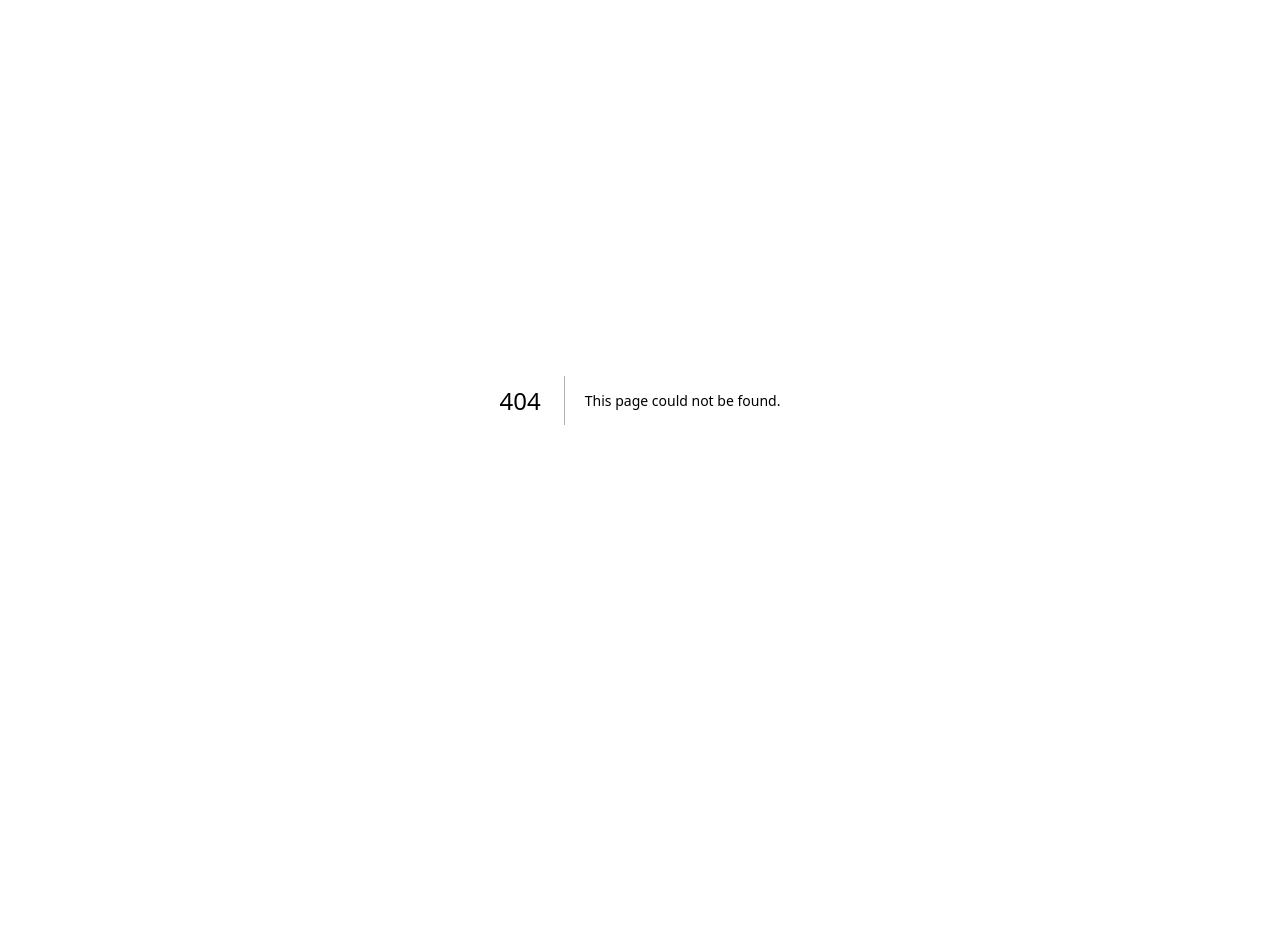
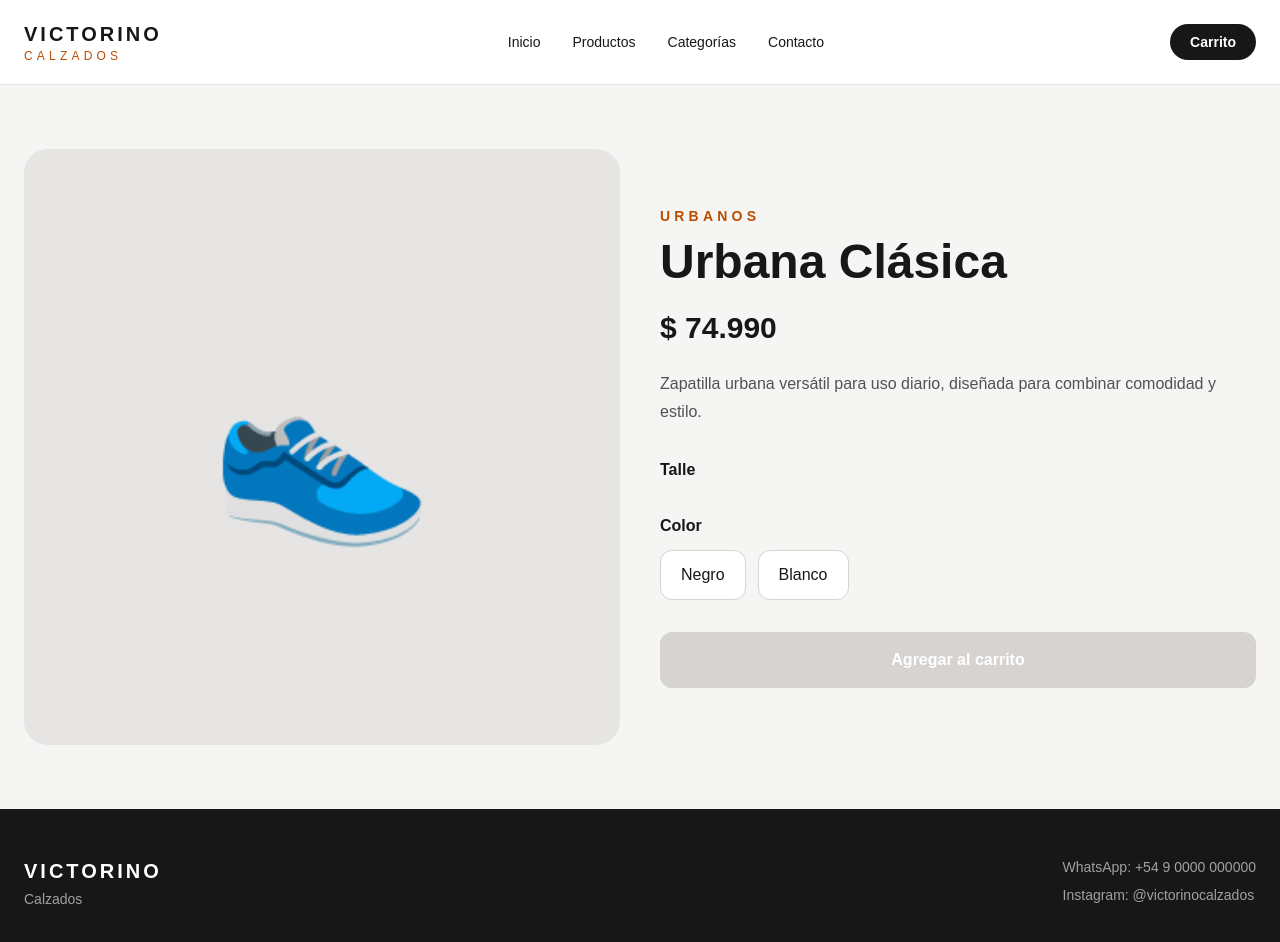
Before and after one commit to emilio-sangenis/victorino-calzados, a Next.js app: page /productos/1 in a window 1280 px wide. Before the commit this address had no page. Shown: the top 942 px of the page. Before the commit the page ends 800 px from the top, so only its background shows below. Built offline with nearby package versions, Linux system fonts and the light colour scheme.

Commit message:
Add product variant selector

```diff
--- /dev/null
+++ b/src/app/productos/[id]/page.tsx
@@ -0,0 +1,70 @@
+import Header from "@/components/layout/Header";
+import Footer from "@/components/layout/Footer";
+import { products } from "@/data/products";
+import { notFound } from "next/navigation";
+import ProductSelector from "@/components/product/ProductSelector";
+
+type ProductPageProps = {
+  params: Promise<{
+    id: string;
+  }>;
+};
+
+export default async function ProductPage({
+  params,
+}: ProductPageProps) {
+  const { id } = await params;
+
+  const product = products.find(
+    (item) => item.id === Number(id)
+  );
+
+  if (!product) {
+    notFound();
+  }
+
+  const formattedPrice = new Intl.NumberFormat("es-AR", {
+    style: "currency",
+    currency: "ARS",
+    maximumFractionDigits: 0,
+  }).format(product.price);
+
+  return (
+    <main className="min-h-screen bg-stone-100 text-neutral-900">
+      <Header />
+
+      <section className="mx-auto grid max-w-7xl gap-10 px-6 py-16 lg:grid-cols-2">
+        <div className="flex aspect-square items-center justify-center rounded-3xl bg-stone-200">
+          <span className="text-[180px]">
+            {product.image}
+          </span>
+        </div>
+
+        <div className="flex flex-col justify-center">
+          <p className="text-sm font-semibold uppercase tracking-[0.3em] text-amber-700">
+            {product.category}
+          </p>
+
+          <h1 className="mt-3 text-5xl font-bold">
+            {product.name}
+          </h1>
+
+          <p className="mt-6 text-3xl font-bold">
+            {formattedPrice}
+          </p>
+
+          <p className="mt-6 max-w-xl leading-7 text-neutral-600">
+            {product.description}
+          </p>
+
+          <div className="mt-8">
+            <p className="mb-3 font-semibold">Talle</p>
+
+            <ProductSelector variants={product.variants} />
+          </div>
+        </div>
+      </section>
+      <Footer />
+    </main>
+  );
+}
--- a/src/components/product/ProductCard.tsx
+++ b/src/components/product/ProductCard.tsx
@@ -1,3 +1,4 @@
+import Link from "next/link";
 import { Product } from "@/types/product";
 
 type ProductCardProps = {
@@ -31,6 +32,12 @@ export default function ProductCard({
         <p className="mt-3 text-xl font-bold">
           {formattedPrice}
         </p>
+        <Link
+          href={`/productos/${product.id}`}
+          className="mt-5 block w-full rounded-xl border border-neutral-900 px-4 py-3 text-center font-semibold hover:bg-stone-100"
+        >
+          Ver producto
+        </Link>
 
         <button className="mt-5 w-full rounded-xl bg-neutral-900 px-4 py-3 font-semibold text-white hover:bg-neutral-700">
           Agregar al carrito
--- /dev/null
+++ b/src/components/product/ProductSelector.tsx
@@ -0,0 +1,97 @@
+"use client";
+
+import { useState } from "react";
+import { ProductVariant } from "@/types/product";
+
+type ProductSelectorProps = {
+  variants: ProductVariant[];
+};
+
+export default function ProductSelector({
+  variants,
+}: ProductSelectorProps) {
+  const colors = [
+    ...new Set(variants.map((variant) => variant.color)),
+  ];
+
+  const [selectedColor, setSelectedColor] = useState<string | null>(null);
+  const [selectedSize, setSelectedSize] = useState<number | null>(null);
+
+  const variantsForSelectedColor = variants.filter(
+    (variant) => variant.color === selectedColor
+  );
+
+  const selectedVariant = variants.find(
+    (variant) =>
+      variant.color === selectedColor &&
+      variant.size === selectedSize
+  );
+
+  function handleColorSelection(color: string) {
+    setSelectedColor(color);
+    setSelectedSize(null);
+  }
+
+  return (
+    <div className="mt-8">
+      <div>
+        <p className="mb-3 font-semibold">Color</p>
+
+        <div className="flex flex-wrap gap-3">
+          {colors.map((color) => (
+            <button
+              key={color}
+              onClick={() => handleColorSelection(color)}
+              className={`rounded-xl border px-5 py-3 ${
+                selectedColor === color
+                  ? "border-neutral-900 bg-neutral-900 text-white"
+                  : "border-stone-300 bg-white hover:border-neutral-900"
+              }`}
+            >
+              {color}
+            </button>
+          ))}
+        </div>
+      </div>
+
+      {selectedColor && (
+        <div className="mt-8">
+          <p className="mb-3 font-semibold">Talle</p>
+
+          <div className="flex flex-wrap gap-3">
+            {variantsForSelectedColor.map((variant) => (
+              <button
+                key={variant.id}
+                disabled={variant.stock === 0}
+                onClick={() => setSelectedSize(variant.size)}
+                className={`rounded-xl border px-5 py-3 ${
+                  variant.stock === 0
+                    ? "cursor-not-allowed border-stone-200 bg-stone-200 text-stone-400"
+                    : selectedSize === variant.size
+                      ? "border-neutral-900 bg-neutral-900 text-white"
+                      : "border-stone-300 bg-white hover:border-neutral-900"
+                }`}
+              >
+                {variant.size}
+              </button>
+            ))}
+          </div>
+        </div>
+      )}
+
+      {selectedVariant && (
+        <p className="mt-5 text-sm text-neutral-600">
+          Stock disponible:{" "}
+          <strong>{selectedVariant.stock}</strong>
+        </p>
+      )}
+
+      <button
+        disabled={!selectedVariant || selectedVariant.stock === 0}
+        className="mt-8 w-full rounded-xl bg-neutral-900 px-6 py-4 font-semibold text-white disabled:cursor-not-allowed disabled:bg-stone-300"
+      >
+        Agregar al carrito
+      </button>
+    </div>
+  );
+}
--- a/src/data/products.ts
+++ b/src/data/products.ts
@@ -4,29 +4,69 @@ export const products: Product[] = [
   {
     id: 1,
     name: "Urbana Clásica",
+    description:
+      "Zapatilla urbana versátil para uso diario, diseñada para combinar comodidad y estilo.",
     category: "Urbanos",
     price: 74990,
     image: "👟",
+    variants: [
+      { id: 1, color: "Negro", size: 39, stock: 2 },
+      { id: 2, color: "Negro", size: 40, stock: 5 },
+      { id: 3, color: "Negro", size: 41, stock: 0 },
+      { id: 4, color: "Blanco", size: 39, stock: 3 },
+      { id: 5, color: "Blanco", size: 40, stock: 1 },
+      { id: 6, color: "Blanco", size: 41, stock: 4 },
+    ],
   },
   {
     id: 2,
     name: "Runner Pro",
+    description:
+      "Zapatilla deportiva liviana con diseño pensado para acompañar entrenamientos y caminatas.",
     category: "Deportivos",
     price: 89990,
     image: "👟",
+    variants: [
+      { id: 7, color: "Negro", size: 40, stock: 4 },
+      { id: 8, color: "Negro", size: 41, stock: 3 },
+      { id: 9, color: "Negro", size: 42, stock: 2 },
+      { id: 10, color: "Azul", size: 40, stock: 1 },
+      { id: 11, color: "Azul", size: 41, stock: 0 },
+      { id: 12, color: "Azul", size: 42, stock: 3 },
+    ],
   },
   {
     id: 3,
     name: "Derby Elegante",
+    description:
+      "Zapato clásico de estilo elegante, ideal para ocasiones formales y uso profesional.",
     category: "Clásicos",
     price: 109990,
     image: "👞",
+    variants: [
+      { id: 13, color: "Negro", size: 40, stock: 2 },
+      { id: 14, color: "Negro", size: 41, stock: 3 },
+      { id: 15, color: "Negro", size: 42, stock: 1 },
+      { id: 16, color: "Marrón", size: 40, stock: 2 },
+      { id: 17, color: "Marrón", size: 41, stock: 1 },
+      { id: 18, color: "Marrón", size: 42, stock: 0 },
+    ],
   },
   {
     id: 4,
     name: "Bota Victorino",
+    description:
+      "Bota resistente de diseño urbano, preparada para brindar comodidad y protección.",
     category: "Botas",
     price: 124990,
     image: "🥾",
+    variants: [
+      { id: 19, color: "Negro", size: 40, stock: 3 },
+      { id: 20, color: "Negro", size: 41, stock: 2 },
+      { id: 21, color: "Negro", size: 42, stock: 4 },
+      { id: 22, color: "Suela", size: 40, stock: 1 },
+      { id: 23, color: "Suela", size: 41, stock: 0 },
+      { id: 24, color: "Suela", size: 42, stock: 2 },
+    ],
   },
 ];
```
Also changed, not shown: src/types/product.ts (+9 -0 lines).
